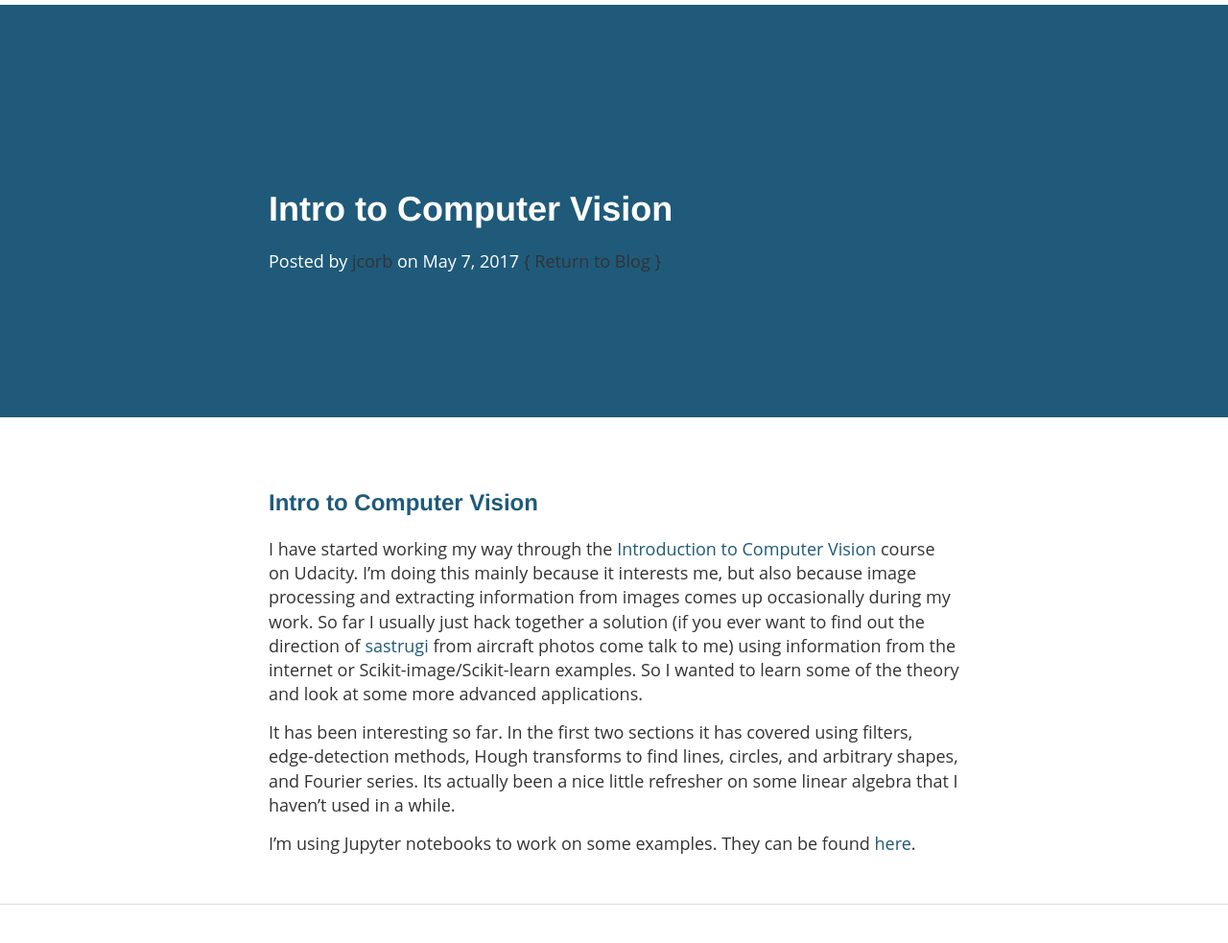
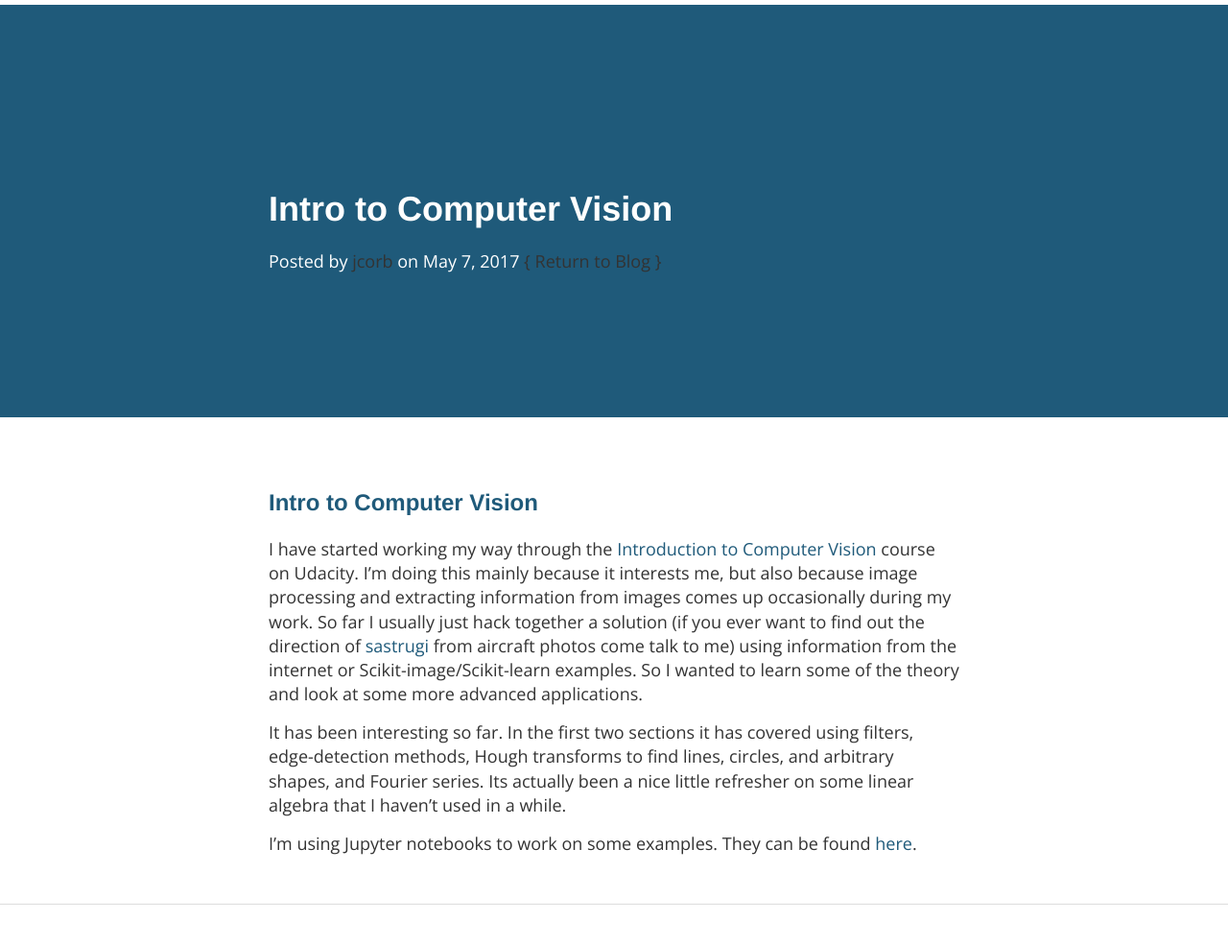
Before and after one commit to jcorb/jcorb.github.io, a Jekyll site: the page built from _posts/2017-05-07-intro_comp_vis_1.md, in a window 1280 px wide. Shown: the whole page at 96% size. Built offline with Jekyll 4.4.1, drawn with Linux system fonts in a browser that asks for light colours; nearby versions of some CDN libraries.

Commit message:
Update blog.html

```diff
--- a/_layouts/blog.html
+++ b/_layouts/blog.html
@@ -13,7 +13,7 @@
     <link href="//netdna.bootstrapcdn.com/font-awesome/3.2.1/css/font-awesome.css" rel="stylesheet">
     <link rel="alternate" type="application/rss+xml" title="{{ site.name }} - {{ site.description }}" href="{{ site.baseurl }}/feed.xml" />
     <link href='http://fonts.googleapis.com/css?family=Roboto:400,100,100italic,300,300italic,400italic,500,500italic,700,700italic,900,900italic' rel='stylesheet' type='text/css'>
-
+    <link href="https://fonts.googleapis.com/css?family=Open+Sans:300,300i,700,700i" rel="stylesheet">
   </head>
 
   <body>
```
